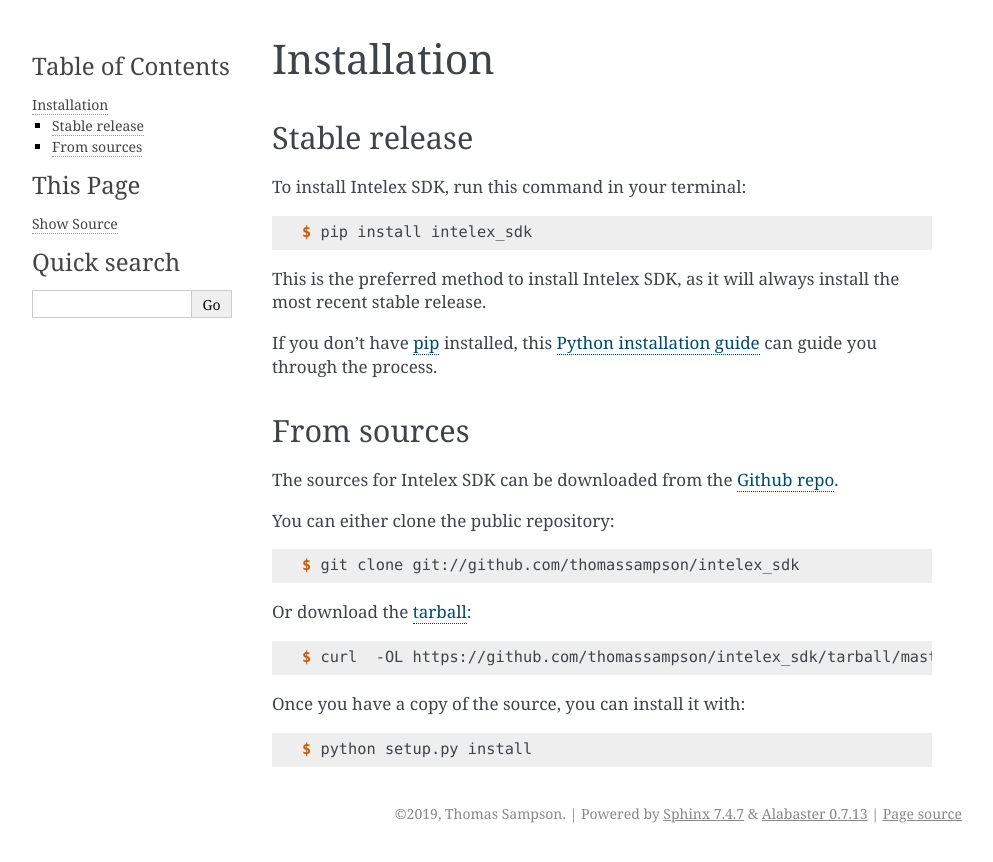
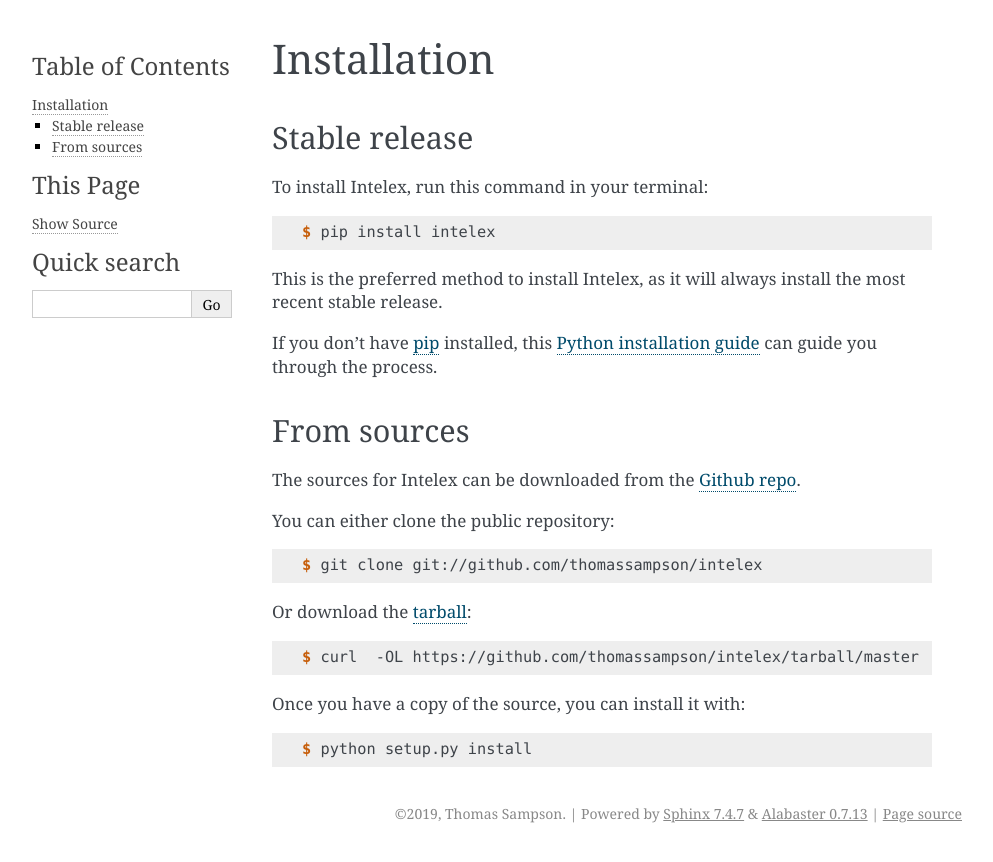
Before and after one commit to thomassampson/intelex_sdk, a Sphinx documentation site: the page built from docs/installation.rst, in a window 1280 px wide. Shown: the top 862 px of the page, without its empty margins (148-1141 px from the left). Built offline with Sphinx 7.4.7, drawn with Linux system fonts in a browser that asks for light colours; pages that are not in the unit, such as notebooks, are missing from menus.

Commit message:
Changed the cookiecutter setup

```diff
--- a/AUTHORS.rst
+++ b/AUTHORS.rst
@@ -5,7 +5,7 @@
 Development Lead
 ----------------
 
-* Thomas Sampson <thomas.sampson@intelex.com>
+* Thomas Sampson <Thomas.Sampson@intelex.com>
 
 Contributors
 ------------
--- a/docs/conf.py
+++ b/docs/conf.py
@@ -1,7 +1,7 @@
 #!/usr/bin/env python
 # -*- coding: utf-8 -*-
 #
-# intelex_sdk documentation build configuration file, created by
+# intelex documentation build configuration file, created by
 # sphinx-quickstart on Fri Jun  9 13:47:02 2017.
 #
 # This file is execfile()d with the current directory set to its
@@ -22,7 +22,7 @@
 import sys
 sys.path.insert(0, os.path.abspath('..'))
 
-import intelex_sdk
+import intelex
 
 # -- General configuration ---------------------------------------------
 
@@ -47,7 +47,7 @@
 master_doc = 'index'
 
 # General information about the project.
-project = u'Intelex SDK'
+project = u'Intelex'
 copyright = u"2019, Thomas Sampson"
 author = u"Thomas Sampson"
 
@@ -56,9 +56,9 @@
 # the built documents.
 #
 # The short X.Y version.
-version = intelex_sdk.__version__
+version = intelex.__version__
 # The full version, including alpha/beta/rc tags.
-release = intelex_sdk.__version__
+release = intelex.__version__
 
 # The language for content autogenerated by Sphinx. Refer to documentation
 # for a list of supported languages.
@@ -101,7 +101,7 @@
 # -- Options for HTMLHelp output ---------------------------------------
 
 # Output file base name for HTML help builder.
-htmlhelp_basename = 'intelex_sdkdoc'
+htmlhelp_basename = 'intelexdoc'
 
 
 # -- Options for LaTeX output ------------------------------------------
@@ -128,8 +128,8 @@
 # (source start file, target name, title, author, documentclass
 # [howto, manual, or own class]).
 latex_documents = [
-    (master_doc, 'intelex_sdk.tex',
-     u'Intelex SDK Documentation',
+    (master_doc, 'intelex.tex',
+     u'Intelex Documentation',
      u'Thomas Sampson', 'manual'),
 ]
 
@@ -139,8 +139,8 @@
 # One entry per manual page. List of tuples
 # (source start file, name, description, authors, manual section).
 man_pages = [
-    (master_doc, 'intelex_sdk',
-     u'Intelex SDK Documentation',
+    (master_doc, 'intelex',
+     u'Intelex Documentation',
      [author], 1)
 ]
 
@@ -151,10 +151,10 @@
 # (source start file, target name, title, author,
 #  dir menu entry, description, category)
 texinfo_documents = [
-    (master_doc, 'intelex_sdk',
-     u'Intelex SDK Documentation',
+    (master_doc, 'intelex',
+     u'Intelex Documentation',
      author,
-     'intelex_sdk',
+     'intelex',
      'One line description of project.',
      'Miscellaneous'),
 ]
--- a/docs/index.rst
+++ b/docs/index.rst
@@ -1,4 +1,4 @@
-Welcome to Intelex SDK's documentation!
+Welcome to Intelex's documentation!
 ======================================
 
 .. toctree::
--- a/docs/installation.rst
+++ b/docs/installation.rst
@@ -8,13 +8,13 @@
 Stable release
 --------------
 
-To install Intelex SDK, run this command in your terminal:
+To install Intelex, run this command in your terminal:
 
 .. code-block:: console
 
-    $ pip install intelex_sdk
+    $ pip install intelex
 
-This is the preferred method to install Intelex SDK, as it will always install the most recent stable release.
+This is the preferred method to install Intelex, as it will always install the most recent stable release.
 
 If you don't have `pip`_ installed, this `Python installation guide`_ can guide
 you through the process.
@@ -26,19 +26,19 @@
 From sources
 ------------
 
-The sources for Intelex SDK can be downloaded from the `Github repo`_.
+The sources for Intelex can be downloaded from the `Github repo`_.
 
 You can either clone the public repository:
 
 .. code-block:: console
 
-    $ git clone git://github.com/thomassampson/intelex_sdk
+    $ git clone git://github.com/thomassampson/intelex
 
 Or download the `tarball`_:
 
 .. code-block:: console
 
-    $ curl  -OL https://github.com/thomassampson/intelex_sdk/tarball/master
+    $ curl  -OL https://github.com/thomassampson/intelex/tarball/master
 
 Once you have a copy of the source, you can install it with:
 
@@ -47,5 +47,5 @@
     $ python setup.py install
 
 
-.. _Github repo: https://github.com/thomassampson/intelex_sdk
-.. _tarball: https://github.com/thomassampson/intelex_sdk/tarball/master
+.. _Github repo: https://github.com/thomassampson/intelex
+.. _tarball: https://github.com/thomassampson/intelex/tarball/master
--- a/docs/usage.rst
+++ b/docs/usage.rst
@@ -2,6 +2,6 @@
 Usage
 =====
 
-To use Intelex SDK in a project::
+To use Intelex in a project::
 
-    import intelex_sdk
+    import intelex
--- a/intelex_sdk/__init__.py
+++ b/intelex/__init__.py
@@ -1,7 +1,7 @@
 # -*- coding: utf-8 -*-
 
-"""Top-level package for Intelex SDK."""
+"""Top-level package for Intelex."""
 
 __author__ = """Thomas Sampson"""
-__email__ = 'thomas.sampson@intelex.com'
+__email__ = 'Thomas.Sampson@intelex.com'
 __version__ = '0.0.1'
--- a/setup.cfg
+++ b/setup.cfg
@@ -7,7 +7,7 @@
 search = version='{current_version}'
 replace = version='{new_version}'
 
-[bumpversion:file:intelex_sdk/__init__.py]
+[bumpversion:file:intelex/__init__.py]
 search = __version__ = '{current_version}'
 replace = __version__ = '{new_version}'
 
```
Also changed, not shown: CONTRIBUTING.rst (+12 -12 lines), README.rst (+10 -14 lines), setup.py (+3 -8 lines), .github/ISSUE_TEMPLATE.md, .travis.yml, 9 other files.
